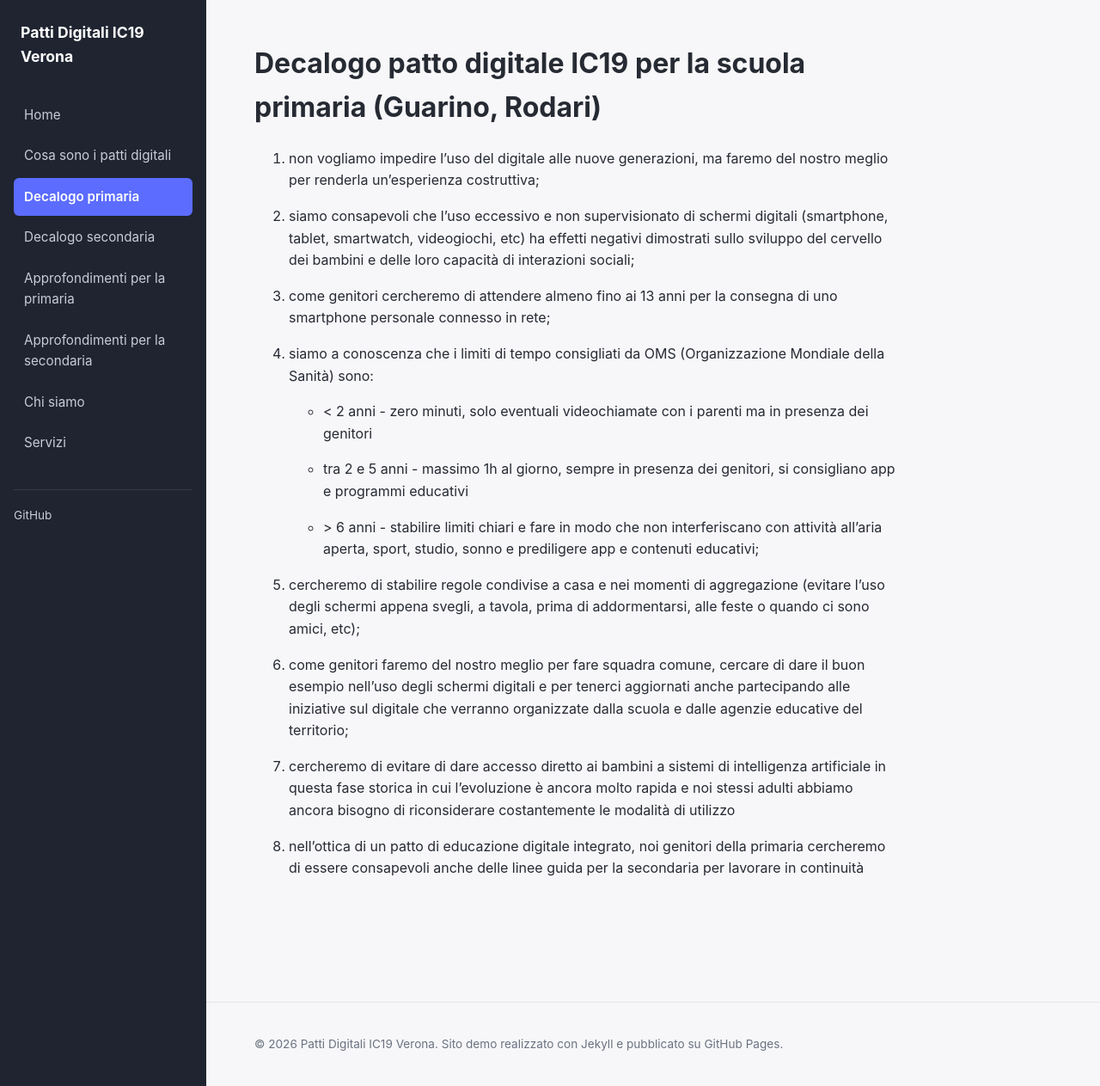
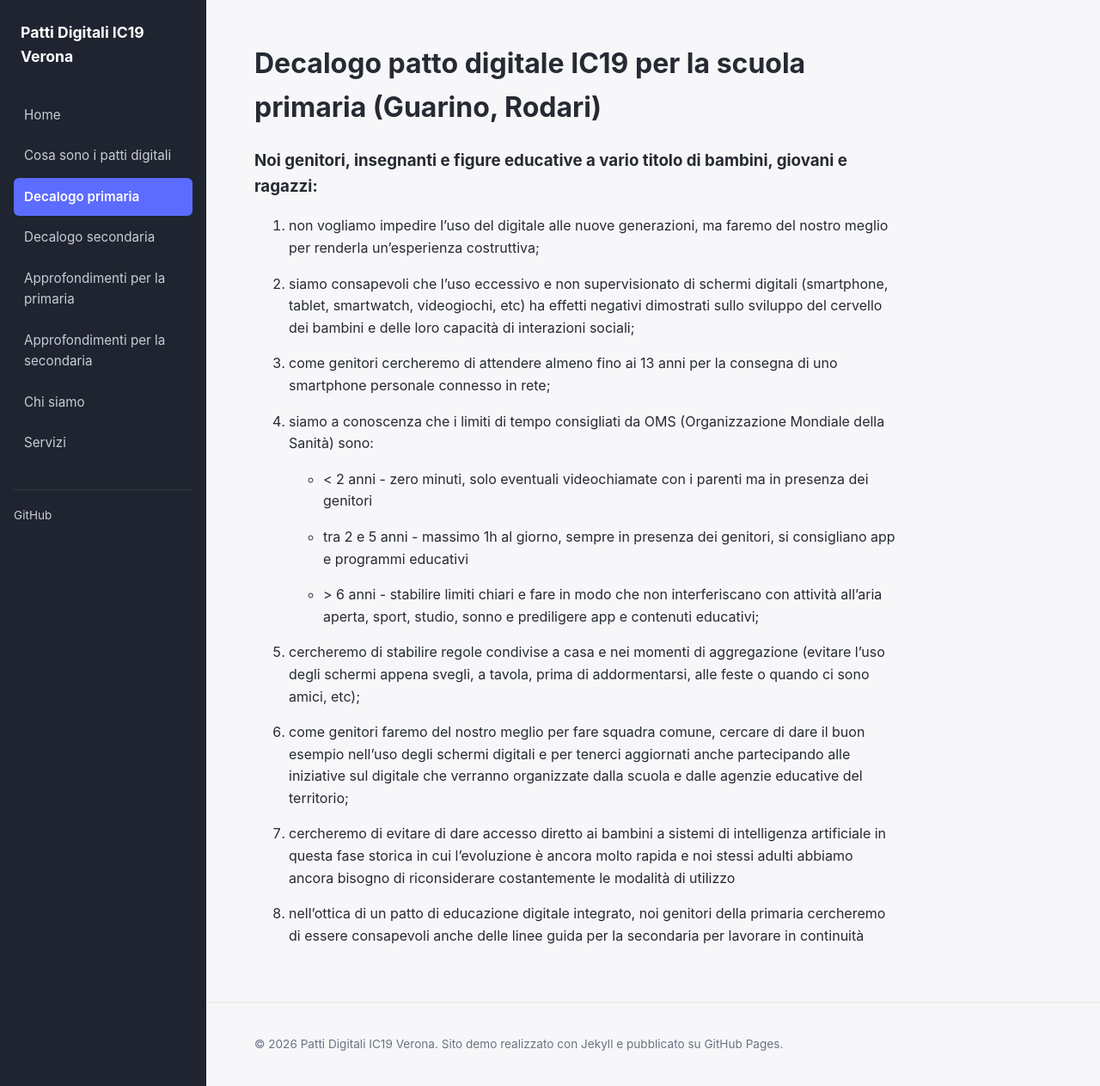
Before and after one commit to albvalente/prova, a Jekyll site: the page built from decalogo-primaria.md, in a window 1280 px wide and 1263 px high. Shown: the whole window at 86% size. Built offline with Jekyll 4.4.1, drawn with Linux system fonts in a browser that asks for light colours.

Commit message:
Update decalogo-primaria.md

```diff
--- a/decalogo-primaria.md
+++ b/decalogo-primaria.md
@@ -4,6 +4,8 @@ title: Decalogo primaria
 permalink: /decalogo-primaria/
 ---
 # Decalogo patto digitale IC19 per la scuola primaria (Guarino, Rodari)
+
+### Noi genitori, insegnanti e figure educative a vario titolo di bambini, giovani e ragazzi:
 
 1.  non vogliamo impedire l’uso del digitale alle nuove generazioni, ma faremo del nostro meglio per renderla un’esperienza costruttiva;
 
```
